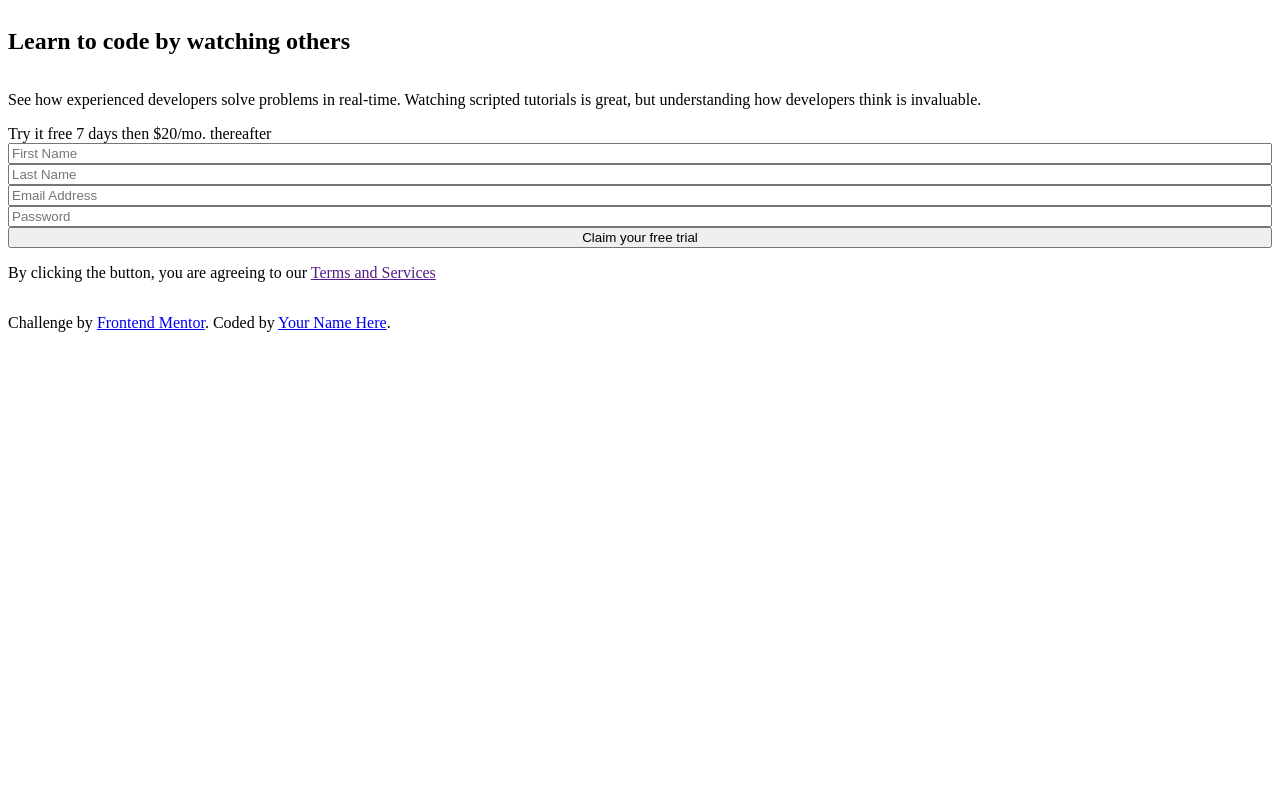
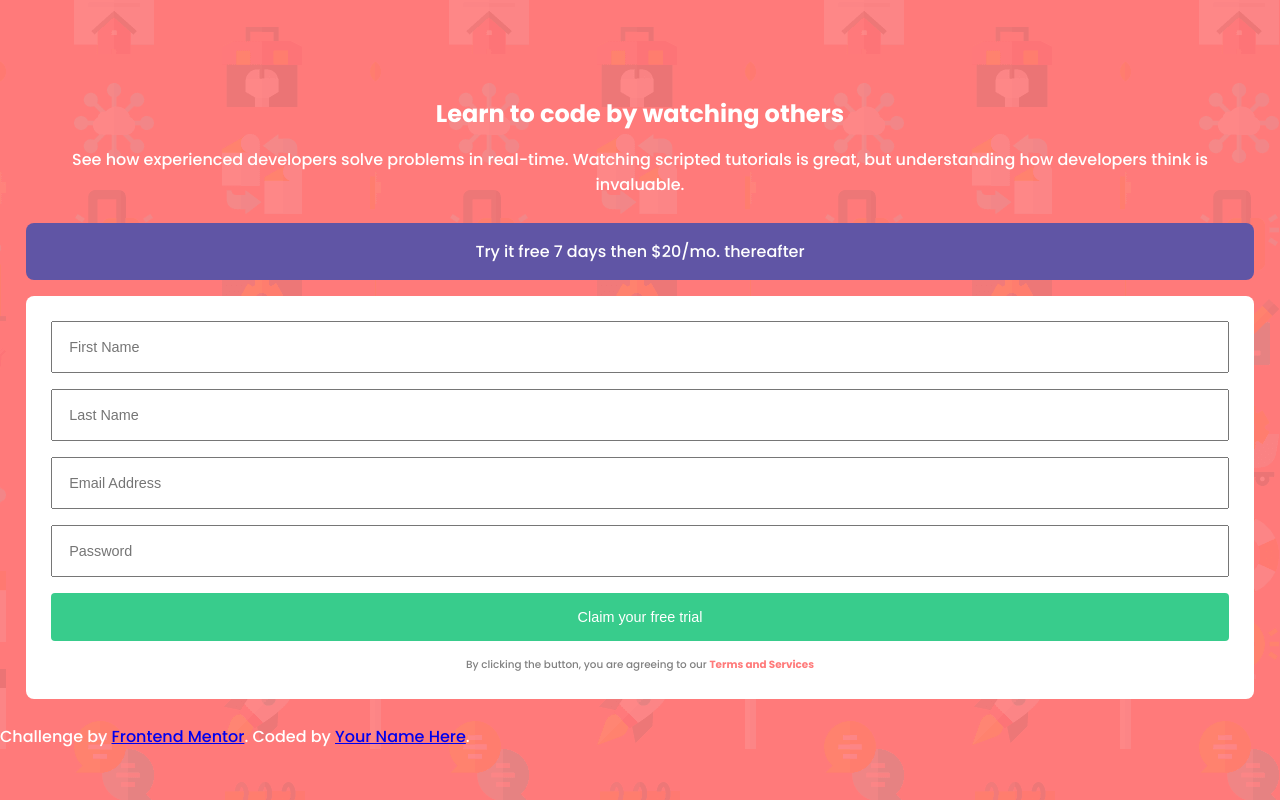
Before and after one commit to mglatki/intro-component-with-signup-form-master, a plain HTML site: page index.html in a window 1280 px wide. Drawn offline with Linux system fonts and the light colour scheme.

Commit message:
I did a lot

```diff
--- a/index.html
+++ b/index.html
@@ -19,6 +19,12 @@
     .attribution { font-size: 11px; text-align: center; }
     .attribution a { color: hsl(228, 45%, 44%); }
   </style> -->
+    <link rel="preconnect" href="https://fonts.googleapis.com" />
+    <link rel="preconnect" href="https://fonts.gstatic.com" crossorigin />
+    <link
+      href="https://fonts.googleapis.com/css2?family=Poppins:wght@400;500;600;700&display=swap"
+      rel="stylesheet"
+    />
     <link rel="stylesheet" href="./css/style.css" />
   </head>
   <body>
@@ -31,17 +37,45 @@
       </p>
     </section>
     <section class="submit_section">
-      <div>Try it free 7 days then $20/mo. thereafter</div>
-      <input type="text" name="" id="" placeholder="First Name" />
-      <input type="text" name="" id="" placeholder="Last Name" />
-      <input type="text" name="" id="" placeholder="Email Address" />
-      <input type="text" name="" id="" placeholder="Password" />
+      <div class="submit_offer">Try it free 7 days then $20/mo. thereafter</div>
+      <div class="submit_inputs">
+        <input
+          type="text"
+          class="submit_input"
+          name=""
+          id=""
+          placeholder="First Name"
+        />
+        <input
+          type="text"
+          class="submit_input"
+          name=""
+          id=""
+          placeholder="Last Name"
+        />
+        <input
+          type="text"
+          class="submit_input"
+          name=""
+          id=""
+          placeholder="Email Address"
+        />
+        <input
+          type="text"
+          class="submit_input"
+          name=""
+          id=""
+          placeholder="Password"
+        />
 
-      <button type="submit">Claim your free trial</button>
-      <p>
-        By clicking the button, you are agreeing to our
-        <a href=""> Terms and Services </a>
-      </p>
+        <button type="submit" class="submit_button">
+          Claim your free trial
+        </button>
+        <p id="terms_of_use">
+          By clicking the button, you are agreeing to our
+          <a href=""> Terms and Services </a>
+        </p>
+      </div>
     </section>
 
     <footer>
--- a/scss/_base.scss
+++ b/scss/_base.scss
@@ -0,0 +1,15 @@
+* {
+  margin: 0;
+  padding: 0;
+  box-sizing: inherit;
+}
+
+html {
+  box-sizing: border-box;
+  background-color: hsl(0, 100%, 74%);
+  background-image: url(../images/bg-intro-mobile.png);
+  color: white;
+  font-family: "Poppins", sans-serif;
+  font-size: 16px;
+  font-weight: 500;
+}
--- a/scss/_hero.scss
+++ b/scss/_hero.scss
@@ -1,3 +1,14 @@
 .hero_section {
   display: grid;
+  margin: 1.6rem;
+  margin-top: 5rem;
 }
+
+.hero_section h1 {
+  padding: 1rem 2rem;
+  text-align: center;
+}
+
+.hero_section p {
+  text-align: center;
+}
--- a/scss/_submit.scss
+++ b/scss/_submit.scss
@@ -1,3 +1,50 @@
 .submit_section {
   display: grid;
+  grid-gap: 1rem;
+  margin: 1.6rem;
 }
+
+.submit_offer {
+  background-color: hsl(248, 32%, 49%);
+  border-radius: 0.5rem;
+  padding: 1rem 4rem;
+  text-align: center;
+}
+
+.submit_inputs {
+  background-color: white;
+  border-radius: 0.5rem;
+  display: grid;
+  grid-gap: 1rem;
+  padding: 1.6rem;
+}
+
+.submit_input {
+  font-size: 0.9rem;
+  font-weight: 500;
+  padding: 1rem;
+}
+
+.submit_button {
+  border: none;
+  border-radius: 0.25rem;
+  background-color: hsl(154, 59%, 51%);
+  color: white;
+  cursor: pointer;
+  font-size: 0.9rem;
+  font-weight: 500;
+  padding: 1rem;
+}
+
+#terms_of_use {
+  color: grey;
+  font-size: 0.65rem;
+  margin: 0 2rem;
+  text-align: center;
+}
+
+#terms_of_use a {
+  text-decoration: none;
+  color: hsl(0, 100%, 74%);
+  font-weight: 700;
+}
```
Also changed, not shown: css/style.css.
